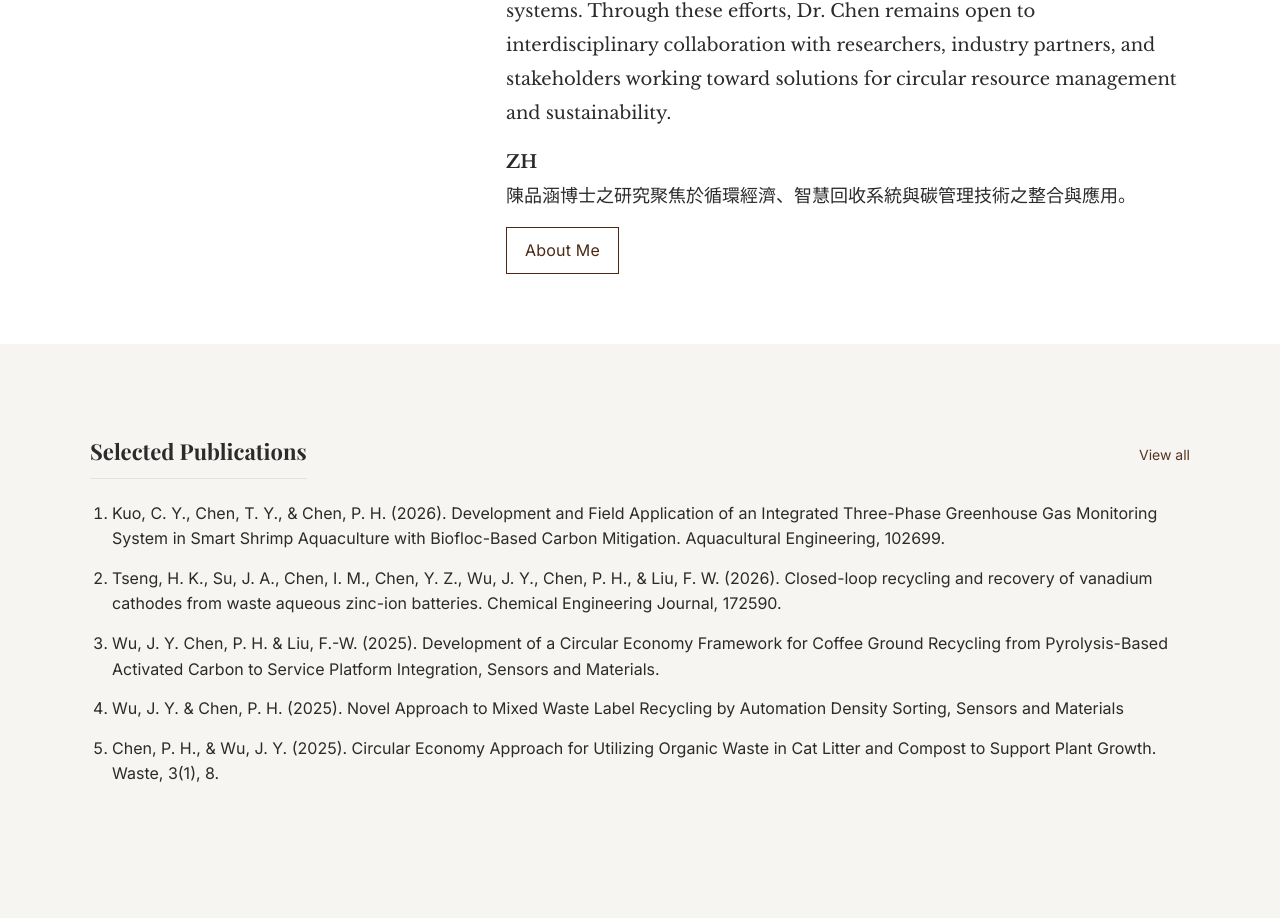
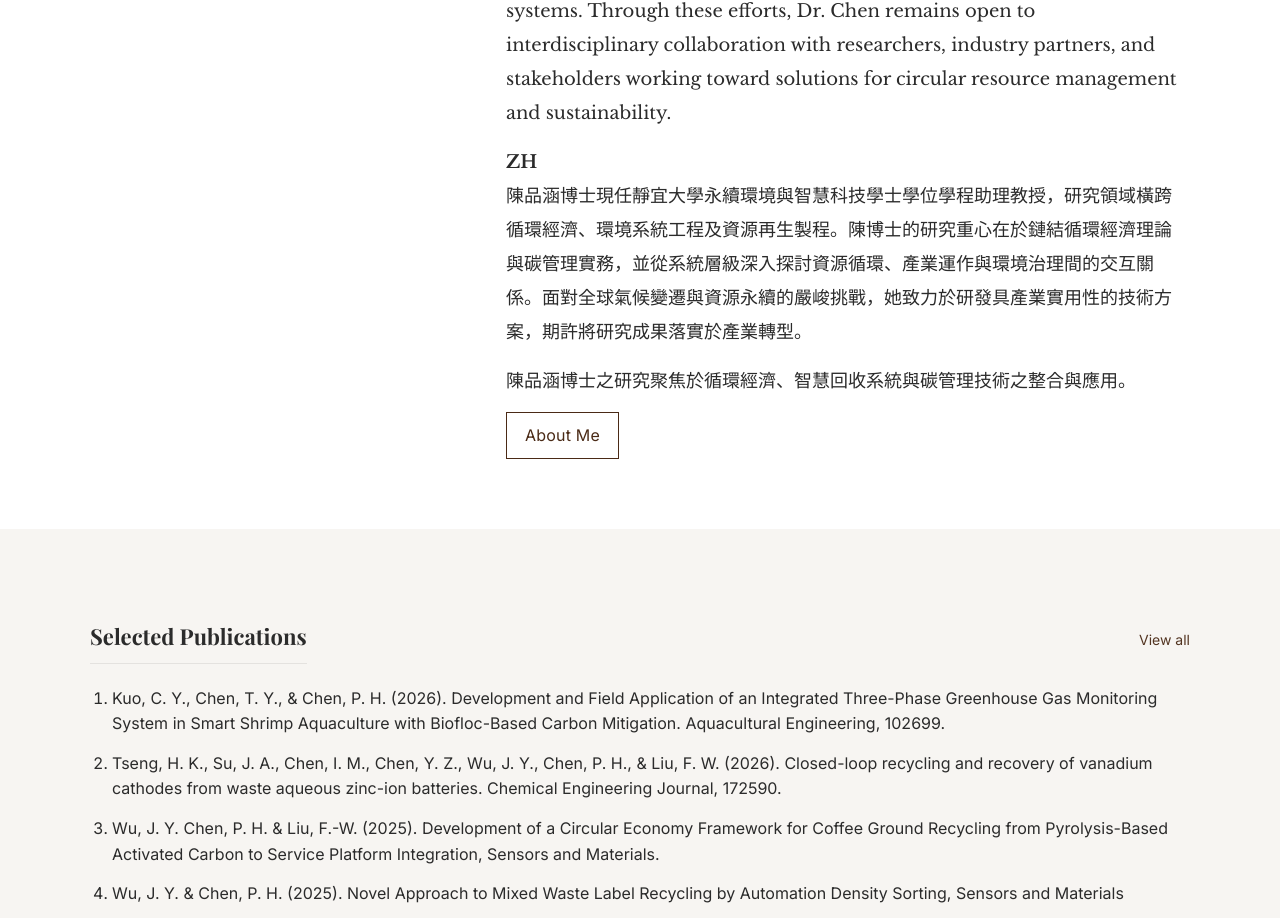
Before and after one commit to hannah83530/pinhanchen.github.io, a plain HTML site: page index.html in a window 1280 px wide. Shown: the part 954-1872 px from the top of the page. Drawn offline with nearby package versions, Linux system fonts and the light colour scheme.

Commit message:
Update index.html

```diff
--- a/index.html
+++ b/index.html
@@ -66,6 +66,10 @@
 
       <p class="introText">
         <strong>ZH</strong><br>
+        陳品涵博士現任靜宜大學永續環境與智慧科技學士學位學程助理教授，研究領域橫跨循環經濟、環境系統工程及資源再生製程。陳博士的研究重心在於鏈結循環經濟理論與碳管理實務，並從系統層級深入探討資源循環、產業運作與環境治理間的交互關係。面對全球氣候變遷與資源永續的嚴峻挑戰，她致力於研發具產業實用性的技術方案，期許將研究成果落實於產業轉型。
+      </p>
+
+      <p class="introText">
         陳品涵博士之研究聚焦於循環經濟、智慧回收系統與碳管理技術之整合與應用。
       </p>
 
```
